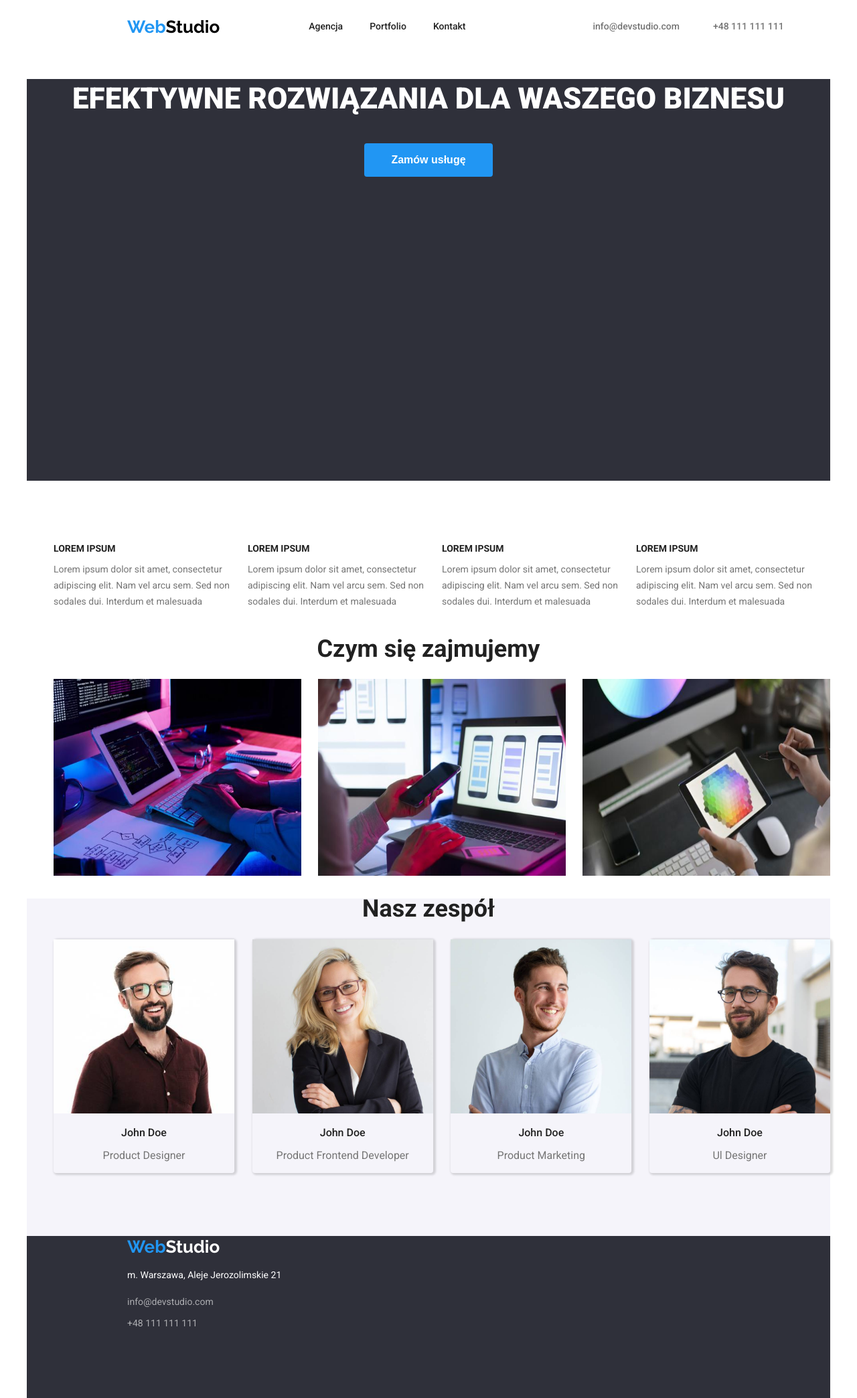
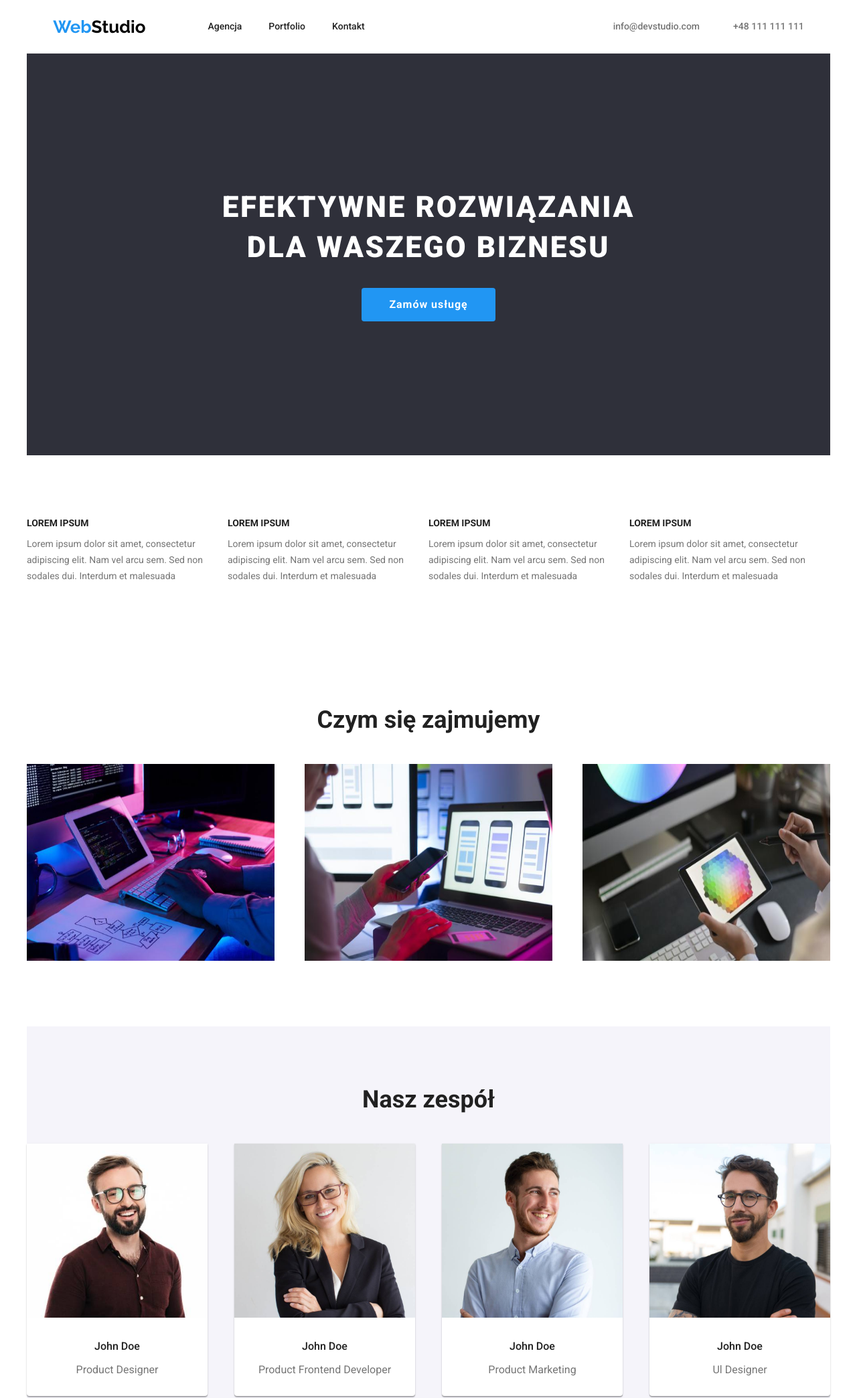
Before and after one commit to AnnaMaleszka/goit-markup-hw-02, a plain HTML site: page index.html in a window 1280 px wide. Shown: the top 2088 px of the page at 67% size. Drawn offline with Linux system fonts and the light colour scheme.

Commit message:
HW02 update1 inndex.html

```diff
--- /dev/null
+++ b/css/modern-normalize.css
@@ -0,0 +1,111 @@
+/*! modern-normalize v1.0.0 | MIT License | https://github.com/sindresorhus/modern-normalize */
+*,
+::after,
+::before {
+  box-sizing: border-box;
+}
+:root {
+  -moz-tab-size: 4;
+  tab-size: 4;
+}
+html {
+  line-height: 1.15;
+  -webkit-text-size-adjust: 100%;
+}
+body {
+  margin: 0;
+}
+
+hr {
+  height: 0;
+  color: inherit;
+}
+abbr[title] {
+  text-decoration: underline dotted;
+}
+b,
+strong {
+  font-weight: bolder;
+}
+code,
+kbd,
+pre,
+samp {
+  font-family: ui-monospace, SFMono-Regular, Consolas, "Liberation Mono", Menlo,
+    monospace;
+  font-size: 1em;
+}
+small {
+  font-size: 80%;
+}
+sub,
+sup {
+  font-size: 75%;
+  line-height: 0;
+  position: relative;
+  vertical-align: baseline;
+}
+sub {
+  bottom: -0.25em;
+}
+sup {
+  top: -0.5em;
+}
+table {
+  text-indent: 0;
+  border-color: inherit;
+}
+button,
+input,
+optgroup,
+select,
+textarea {
+  font-family: inherit;
+  font-size: 100%;
+  line-height: 1.15;
+  margin: 0;
+}
+button,
+select {
+  text-transform: none;
+}
+[type="button"],
+[type="reset"],
+[type="submit"],
+button {
+  -webkit-appearance: button;
+}
+::-moz-focus-inner {
+  border-style: none;
+  padding: 0;
+}
+:-moz-focusring {
+  outline: 1px dotted ButtonText;
+}
+:-moz-ui-invalid {
+  box-shadow: none;
+}
+legend {
+  padding: 0;
+}
+progress {
+  vertical-align: baseline;
+}
+::-webkit-inner-spin-button,
+::-webkit-outer-spin-button {
+  height: auto;
+}
+[type="search"] {
+  -webkit-appearance: textfield;
+  outline-offset: -2px;
+}
+::-webkit-search-decoration {
+  -webkit-appearance: none;
+}
+::-webkit-file-upload-button {
+  -webkit-appearance: button;
+  font: inherit;
+}
+summary {
+  display: list-item;
+}
--- a/css/style.css
+++ b/css/style.css
@@ -1,13 +1,19 @@
+:root {
+  --logo-kolor: #2196f3;
+  --footer-color: #2f303a;
+  --background-color-light-gray: #f5f4fa;
+  --paragraph-color: #757575;
+  --font-color: #212121;
+}
 body {
-  width: 1200px;
-  justify-content: center;
-  margin: 0 auto;
   background: #ffffff;
   font-family: "Roboto", sans-serif;
 }
 
-:root {
-  --logo-kolor: #2196f3;
+.container {
+  width: 1200px;
+  justify-content: center;
+  margin: 0 auto;
 }
 
 .list-navi {
@@ -19,7 +25,8 @@ body {
   line-height: 1.14;
   margin-top: 32px;
   margin-bottom: 32px;
-  margin-right: 150px;
+  margin-right: 371px;
+  padding: 0px;
 }
 .list-contact {
   display: flex;
@@ -30,38 +37,53 @@ body {
   line-height: 1.14;
   margin-top: 32px;
   margin-bottom: 32px;
+  padding: 0px;
 }
 
 .link {
   text-decoration: none;
-  color: #212121;
+  color: var(--font-color);
 }
 
 .link-contact {
   text-decoration: none;
-  color: #757575;
+  color: var(--paragraph-color);
 }
 
-.link-contact:hover {
+.list-contact .link-contact:hover,
+.list-contact .link-contact:focus {
   color: var(--logo-kolor);
 }
 
-.link:hover {
+.list-navi .link:hover,
+.list-navi .link:focus {
   color: var(--logo-kolor);
 }
 
 .page-header {
   display: flex;
+  justify-content: center;
+  border-bottom: 1px solid #ececec;
+
+  height: 80px;
 }
 
 .logo {
   margin-top: 24px;
   margin-bottom: 25px;
-  margin-left: 150px;
+
   margin-right: 93px;
 }
 
 .decoration-logo-web {
+  font-family: "Raleway", sans-serif;
+  color: var(--logo-kolor);
+  font-weight: 700;
+  font-style: Bold;
+  font-size: 26px;
+  line-height: 1.25;
+}
+.decoration-logo-web2 {
   font-family: "Raleway", sans-serif;
   color: var(--logo-kolor);
   font-weight: 700;
@@ -77,7 +99,6 @@ body {
   font-style: Bold;
   font-size: 26px;
   line-height: 1.25;
-  margin-top: 0px;
 }
 
 .decoration-logo-studio2 {
@@ -87,11 +108,10 @@ body {
   font-style: Bold;
   font-size: 26px;
   line-height: 1.25;
-  margin-top: 0px;
 }
 
 .page-description {
-  background-color: #2f303a;
+  background-color: var(--footer-color);
   width: 1200px;
   height: 600px;
   text-align: center;
@@ -108,6 +128,10 @@ body {
   padding: 10px 40px;
   text-align: center;
   cursor: pointer;
+  width: 200px;
+  height: 50px;
+  letter-spacing: 0.06em;
+  font-family: "Roboto", sans-serif;
 }
 
 h1 {
@@ -115,12 +139,22 @@ h1 {
   color: #ffffff;
   font-size: 44px;
   line-height: 1.36;
+
+  width: 696px;
+  letter-spacing: 0.06em;
+
+  padding-top: 200px;
+  margin-left: auto;
+  margin-right: auto;
+  margin-top: 0px;
+  margin-bottom: 30px;
 }
 
 .page-footer {
-  background-color: #2f303a;
+  background-color: var(--footer-color);
   width: 1200px;
   height: 252px;
+  margin: 0;
 }
 
 .list-working {
@@ -135,24 +169,24 @@ h1 {
   display: flex;
   justify-content: space-between;
   margin: 0px;
+  padding: 94px 0px;
 }
 
 .style-paragraph {
   font-size: 14px;
   font-weight: 400;
   line-height: 24px;
-  color: #757575;
+  color: var(--paragraph-color);
+  margin: 0;
   padding-top: 10px;
-  margin-top: 0;
 }
 
 .paragraph-header {
   font-size: 14px;
   font-weight: 700;
   line-height: 1.14;
-  color: #212121;
-  margin-bottom: 0px;
-  margin-top: 94px;
+  color: var(--font-color);
+  margin: 0;
 }
 
 .image-description {
@@ -161,32 +195,48 @@ h1 {
   line-height: 0.85;
   color: #212121;
   text-align: center;
+  margin: 0;
+  padding-top: 94px;
+}
+.list-image {
+  list-style-type: none;
+  display: flex;
+  justify-content: space-between;
+  margin: 0px;
+  padding-top: 50px;
+  padding-bottom: 94px;
+  padding-left: 0;
 }
 
 .style-jobs {
-  background: #f5f4fa;
+  background: var(--background-color-light-gray);
+  height: 648px;
 }
 
 .name {
   font-size: 16px;
   font-weight: 500;
   line-height: 1.17;
-  color: #212121;
+  color: var(--font-color);
   text-align: center;
+  margin-top: 30px;
+  margin-bottom: 10px;
 }
 
 .job-position {
   font-size: 16px;
   font-weight: 400;
   line-height: 1.17;
-  color: #757575;
+  color: var(--paragraph-color);
   text-align: center;
+  margin-bottom: 30px;
 }
 
 .border {
-  box-shadow: 2px 1px 3px 2px rgba(0, 0, 0, 0.14);
-  border-radius: 4px;
-  margin-bottom: 94px;
+  box-shadow: 0px 1px 3px rgba(0, 0, 0, 0.12), 0px 1px 1px rgba(0, 0, 0, 0.14),
+    0px 2px 1px rgba(0, 0, 0, 0.2);
+  border-radius: 0px 0px 4px 4px;
+  background-color: #ffffff;
 }
 
 .style-address {
@@ -195,8 +245,9 @@ h1 {
   font-style: normal;
   line-height: 1.71;
   color: #ffffff;
-  margin-bottom: 9px;
-  margin-left: 150px;
+
+  padding-left: 15px;
+  margin: 0;
 }
 
 .style-contact {
@@ -204,50 +255,66 @@ h1 {
   font-weight: 400;
   line-height: 1.71;
   list-style-type: none;
-  margin-top: 9px;
-  margin-left: 110px;
-  list-style-position: inside;
-  padding-left: 0px;
+  margin: 0;
+  padding-left: 15px;
+  list-style-position: outside;
 }
 
 .link-footer {
   color: #ffffff99;
   text-decoration: none;
+  padding-bottom: 9px;
 }
 
 .style-logo-footer {
-  margin-top: 0px;
-  margin-bottom: 20px;
-  margin-left: 150px;
-}
-
-.style-logo {
+  border: 1px solid red;
+  width: 91px;
+  padding-left: 15px;
+  padding-top: 60px;
+  padding-bottom: 20px;
   text-decoration: none;
 }
 
 /* css to portfolio */
 
 .description {
-  font-size: 16px;
+  font-size: 18px;
   font-weight: 700;
-  color: #212121;
+  color: var(--font-color);
   line-height: 2;
+  margin: 0;
+  padding-top: 20px;
+  padding-left: 24px;
+  padding-bottom: 4px;
 }
 
 .description-line2 {
   font-size: 16px;
   font-weight: 400;
   line-height: 1.875;
-  color: #757575;
+  color: var(--paragraph-color);
+  margin: 0;
+  padding-left: 24px;
+  padding-bottom: 20px;
 }
 
 .section {
   display: flex;
-  justify-content: space-between;
+
   flex-wrap: wrap;
+  padding: 0 15px 0 15px;
+  list-style: none;
+  margin-top: 50px;
+  margin-bottom: 94px;
+}
 
-  padding: 0;
-  list-style: none;
+.item {
+  flex-basis: calc((100%-2 * 30px) / 3);
+  /* gap: 30px; */
+}
+
+.section li:nth-child(3n) {
+  border: 2px solid red;
 }
 
 .button-portfolio {
@@ -255,6 +322,9 @@ h1 {
   justify-content: center;
   list-style: none;
   gap: 8px;
+  margin-top: 94px;
+  margin-bottom: 0;
+  padding-left: 0;
 }
 
 .button-portfolio-item {
@@ -263,17 +333,20 @@ h1 {
   font-weight: 500;
   line-height: 26px;
 
+  box-shadow: 0px 3px 1px rgba(0, 0, 0, 0.1), 0px 1px 2px rgba(0, 0, 0, 0.08),
+    0px 2px 2px rgba(0, 0, 0, 0.12);
   border-radius: 4px;
   border: none;
   padding: 6px 22px;
 
-  color: #212121;
+  color: var(--font-color);
   font-style: medium;
   font-family: "Roboto", sans-serif;
   cursor: pointer;
 }
 
-.button-portfolio-item:hover {
+.button-portfolio .button-portfolio-item:hover,
+.button-portfolio .button-portfolio-item:focus {
   background-color: var(--logo-kolor);
   color: #ffffff;
 }
--- a/index.html
+++ b/index.html
@@ -12,8 +12,9 @@
       href="https://fonts.googleapis.com/css2?family=Raleway:wght@700&family=Roboto:wght@400;500;700;900&display=swap"
       rel="stylesheet"
     />
+    <link href="css/modern-normalize.css" rel="stylesheet" />
   </head>
-  <body>
+  <body class="container">
     <header>
       <section class="page-header">
         <a href="./index.html" class="link logo">
@@ -86,7 +87,7 @@
       </section>
       <section>
         <h2 class="image-description">Czym się zajmujemy</h2>
-        <ul class="list">
+        <ul class="list-image">
           <li>
             <img
               src="images/image1.jpg"
@@ -115,7 +116,7 @@
       </section>
       <section class="style-jobs">
         <h2 class="image-description">Nasz zespół</h2>
-        <ul class="list">
+        <ul class="list-image">
           <li class="border">
             <img
               src="images/johndoe1.jpg"
@@ -164,20 +165,20 @@
     </main>
 
     <footer class="page-footer">
-      <a href="./index.html" class="style-logo style-logo-footer">
-        <span class="decoration-logo-web">Web</span
+      <a href="./index.html" class="style-logo-footer">
+        <span class="decoration-logo-web2">Web</span
         ><span class="decoration-logo-studio2">Studio</span>
       </a>
-      <address class="style-address">
-        <p>m. Warszawa, Aleje Jerozolimskie 21</p>
+      <address>
+        <p class="style-address">m. Warszawa, Aleje Jerozolimskie 21</p>
       </address>
-      <ul>
-        <li class="style-contact">
+      <ul class="style-contact">
+        <li>
           <a class="link-footer" href="mailto:info@devstudio.com"
             >info@devstudio.com</a
           >
         </li>
-        <li class="style-contact">
+        <li>
           <a class="link-footer" href="tel:+48111111111">+48 111 111 111</a>
         </li>
       </ul>
--- a/style.css
+++ /dev/null
@@ -1,250 +0,0 @@
-body {
-  width: 1200px;
-  justify-content: center;
-  margin: 0 auto;
-  background: #ffffff;
-  font-family: "Roboto", sans-serif;
-}
-.list-navi {
-  display: flex;
-  gap: 40px;
-  list-style-type: none;
-  font-size: 14px;
-  font-weight: 400;
-  margin-top: 32px;
-  margin-bottom: 32px;
-  margin-right: 150px;
-}
-.list-contact {
-  display: flex;
-  gap: 50px;
-  list-style-type: none;
-  font-size: 14px;
-  font-weight: 400;
-  margin-top: 32px;
-  margin-bottom: 32px;
-}
-
-.link {
-  text-decoration: none;
-  color: #212121;
-}
-
-.link-contact {
-  text-decoration: none;
-  color: #757575;
-}
-
-.link-contact:hover {
-  color: #2196f3;
-}
-
-.link:hover {
-  color: #2196f3;
-}
-
-.page-header {
-  display: flex;
-}
-
-.logo {
-  margin-top: 24px;
-  margin-bottom: 25px;
-  margin-left: 150px;
-  margin-right: 93px;
-}
-
-.decoration-logo-web {
-  font-family: "Raleway", sans-serif;
-  color: #2196f3;
-  font-style: Bold;
-  font-size: 26px;
-}
-
-.decoration-logo-studio {
-  font-family: "Raleway", sans-serif;
-  color: #000000;
-  font-style: Bold;
-  font-size: 26px;
-  margin-top: 0px;
-}
-
-.decoration-logo-studio2 {
-  font-family: "Raleway", sans-serif;
-  color: #ffffff;
-  font-style: Bold;
-  font-size: 26px;
-  margin-top: 0px;
-}
-
-.page-description {
-  background-color: #2f303a;
-  width: 1200px;
-  height: 600px;
-  text-align: center;
-}
-
-.button {
-  background-color: #2196f3;
-  border-radius: 4px;
-  border: none;
-  color: #ffffff;
-  font-size: 16px;
-  font-weight: 700;
-  padding: 10px 40px;
-  text-align: center;
-}
-
-h1 {
-  font-weight: 900;
-  color: #ffffff;
-  font-size: 44px;
-}
-
-.page-footer {
-  background-color: #2f303a;
-  width: 1200px;
-  height: 252px;
-}
-
-.list-working {
-  list-style-type: none;
-  display: flex;
-  justify-content: space-between;
-  margin-top: 94px;
-}
-
-.list {
-  list-style-type: none;
-  display: flex;
-  justify-content: space-between;
-  margin: 0px;
-}
-
-.style-paragraph {
-  font-size: 14px;
-  font-weight: 400;
-  line-height: 24px;
-  color: #757575;
-  padding-top: 10px;
-  margin-top: 0;
-}
-
-.paragraph-header {
-  font-size: 16px;
-  font-weight: bold;
-  color: #212121;
-  margin-bottom: 0px;
-  margin-top: 94px;
-}
-
-.image-description {
-  font-size: 36px;
-  font-weight: 700;
-  color: #212121;
-  text-align: center;
-}
-
-.style-jobs {
-  background: #f5f4fa;
-}
-
-.name {
-  font-size: 16px;
-  font-weight: 500;
-  color: #212121;
-  text-align: center;
-}
-
-.job-position {
-  font-size: 16px;
-  font-weight: 400;
-  color: #757575;
-  text-align: center;
-}
-
-.border {
-  box-shadow: 2px 1px 3px 2px rgba(0, 0, 0, 0.14);
-  border-radius: 4px;
-  margin-bottom: 94px;
-}
-
-.style-address {
-  font-size: 14px;
-  font-style: normal;
-  line-height: 24px;
-  color: #ffffff;
-  margin-bottom: 9px;
-  margin-left: 150px;
-}
-
-.style-contact {
-  font-size: 14px;
-  font-weight: 400;
-  line-height: 24px;
-  list-style-type: none;
-  margin-top: 9px;
-  margin-left: 110px;
-  list-style-position: inside;
-  padding-left: 0px;
-}
-
-.link-footer {
-  color: #ffffff99;
-  text-decoration: none;
-}
-
-.style-logo-footer {
-  margin-top: 0px;
-  margin-bottom: 20px;
-  margin-left: 150px;
-}
-
-.style-logo {
-  text-decoration: none;
-}
-
-/* css to portfolio */
-
-.description {
-  font-size: 16px;
-  font-weight: 700;
-  color: #212121;
-}
-
-.description-line2 {
-  font-size: 16px;
-  color: #757575;
-}
-
-.section {
-  display: flex;
-  justify-content: space-between;
-  flex-wrap: wrap;
-
-  padding: 0;
-  list-style: none;
-}
-
-.button-portfolio {
-  display: flex;
-  justify-content: center;
-  list-style: none;
-  gap: 8px;
-}
-
-.button-portfolio-item {
-  background-color: #f5f4fa;
-  font-size: 16px;
-  font-weight: 500;
-  border: none;
-  color: #212121;
-  font-style: medium;
-  border-radius: 4px;
-  padding: 6px 22px;
-}
-
-.button-portfolio-item:hover {
-  background-color: #2196f3;
-  color: #ffffff;
-}
```
Also changed, not shown: portfolio.html (+17 -16 lines).
